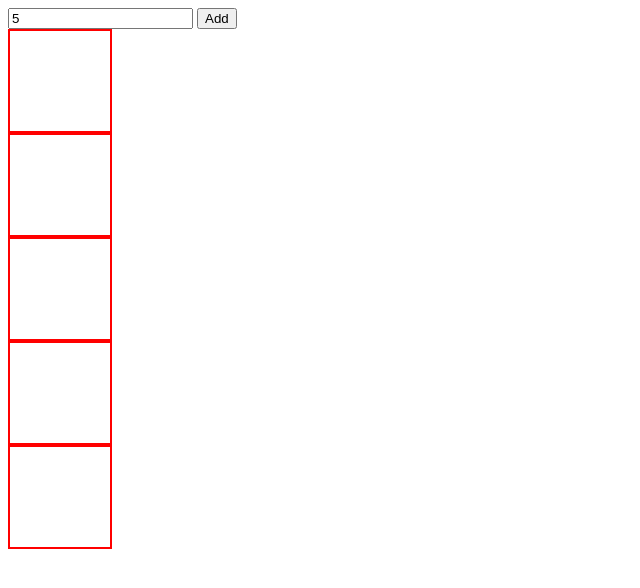
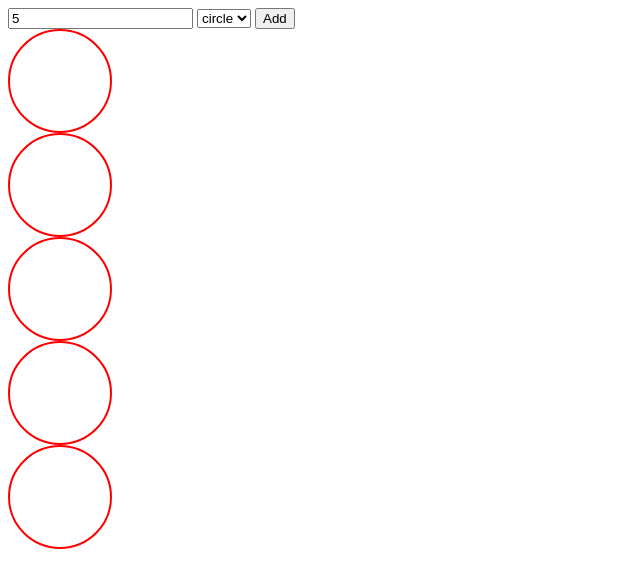
Before and after one commit to saurabhbansal2443/WebDev-Batch-4-, a plain HTML site: page DOM/cricbuzz/index.html in a window 1280 px wide. Both pictures are taken after typing "5" into the empty fields and a click on the button "Add". Shown: the whole page, without its empty margins (0-640 px from the left). Drawn offline with Linux system fonts and the light colour scheme.

Commit message:
cricbuzz and todo completed

```diff
--- a/DOM/cricbuzz/index.html
+++ b/DOM/cricbuzz/index.html
@@ -10,21 +10,39 @@
             width: 100px ;
             border: 2px solid red ;
         }
+
+        .circle{
+            border-radius: 50%;
+            height: 100px;
+            width: 100px ;
+            border: 2px solid red ;
+        }
     </style>
 </head>
 <body>
-    <input type="number"> <button> Add </button>
+    <input type="number">
+    <select class="se">
+        <option> circle</option>
+        <option> box </option>
+    </select>
+     <button> Add </button>
+
     <div class="main">
 
     </div>
 </body>
 <script>
+
      let inputTag = document.querySelector("input");
      let btn = document.querySelector("button");
      let mainCont = document.querySelector(".main");
 
+     let DropDown = document.querySelector(".se");
+
      btn.addEventListener("click",function(){
         mainCont.innerHTML="";
+
+
 
         let n = inputTag.value;
 
@@ -32,7 +50,7 @@
 
         let cont = document.createElement("div");
 
-        cont.classList.add("box");
+        cont.classList.add(DropDown.value);
 
         mainCont.appendChild(cont);
 
```
